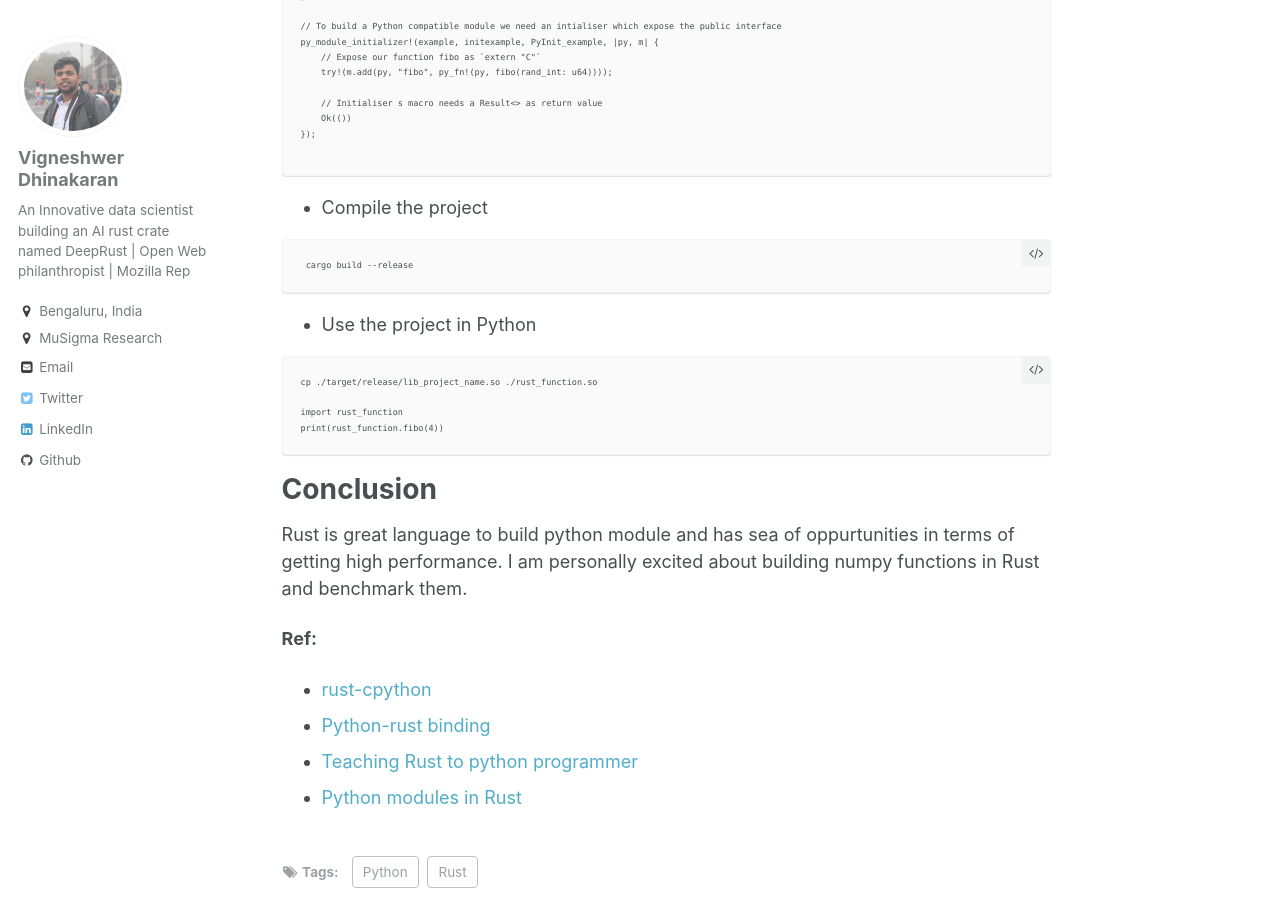
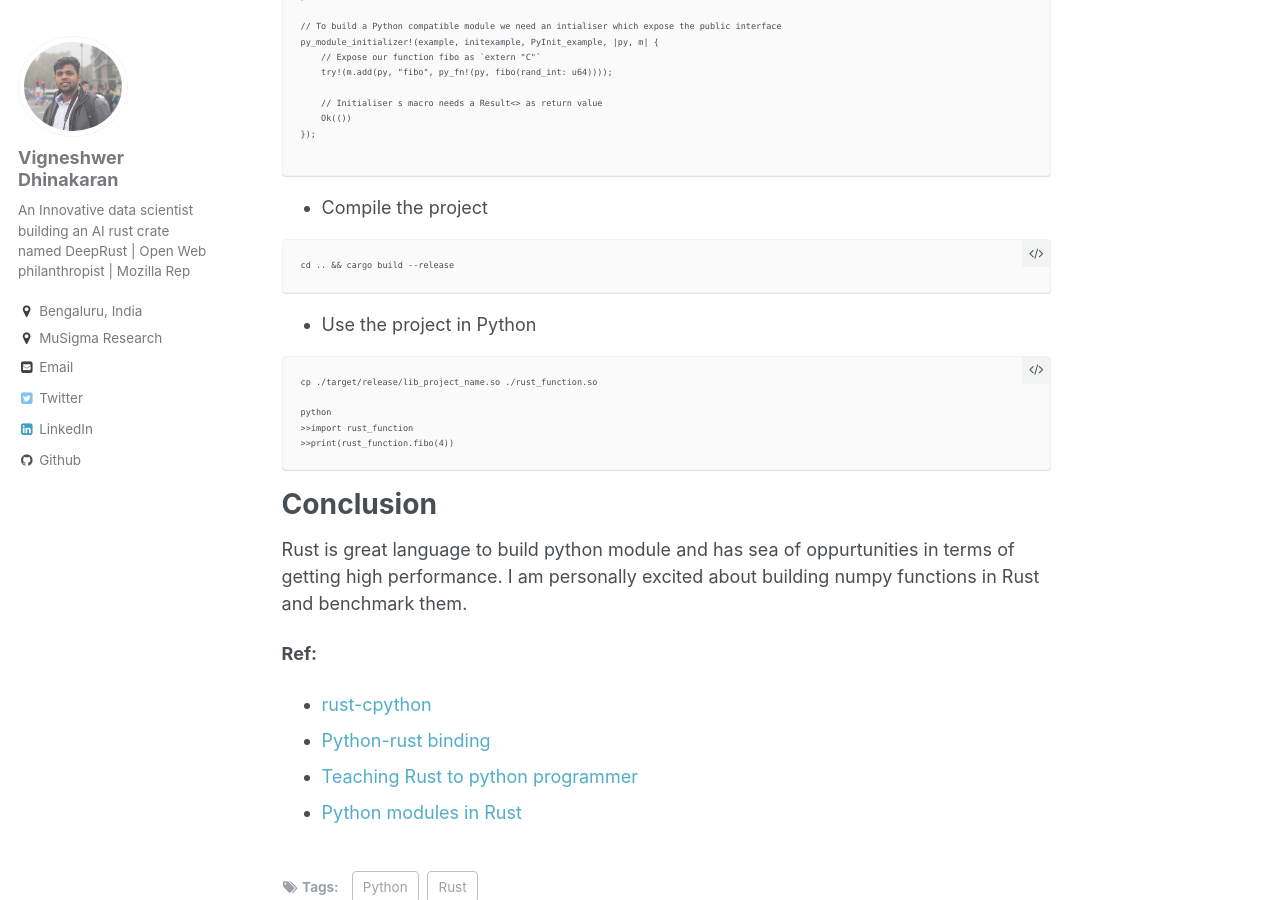
Before and after one commit to DineshMv/dvigneshwer.github.io, a Jekyll site: the page built from _posts/2017-04-15-Rust_Python.md, in a window 1280 px wide and 900 px high, scrolled down 2300 px. Built offline with Jekyll 4.4.1, drawn with Linux system fonts in a browser that asks for light colours.

Commit message:
Update 2017-04-15-Rust_Python.md

```diff
--- a/_posts/2017-04-15-Rust_Python.md
+++ b/_posts/2017-04-15-Rust_Python.md
@@ -130,7 +130,7 @@ py_module_initializer!(example, initexample, PyInit_example, |py, m| {
 * Compile the project
 
 ~~~~
- cargo build --release
+cd .. && cargo build --release
 ~~~~
 
 * Use the project in Python
@@ -138,8 +138,9 @@ py_module_initializer!(example, initexample, PyInit_example, |py, m| {
 ~~~~
 cp ./target/release/lib_project_name.so ./rust_function.so
 
-import rust_function
-print(rust_function.fibo(4))
+python
+>>import rust_function
+>>print(rust_function.fibo(4))
 ~~~~
 
 Conclusion
```
